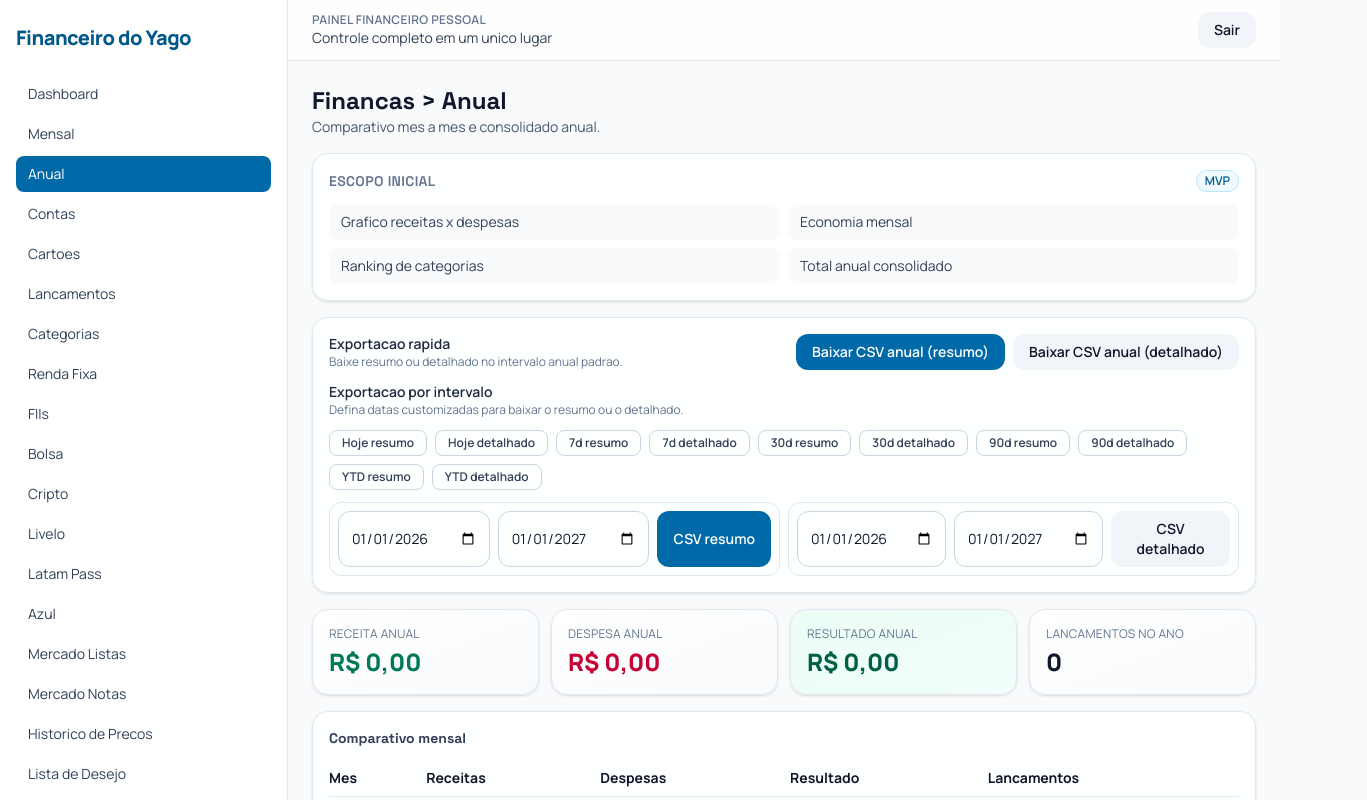
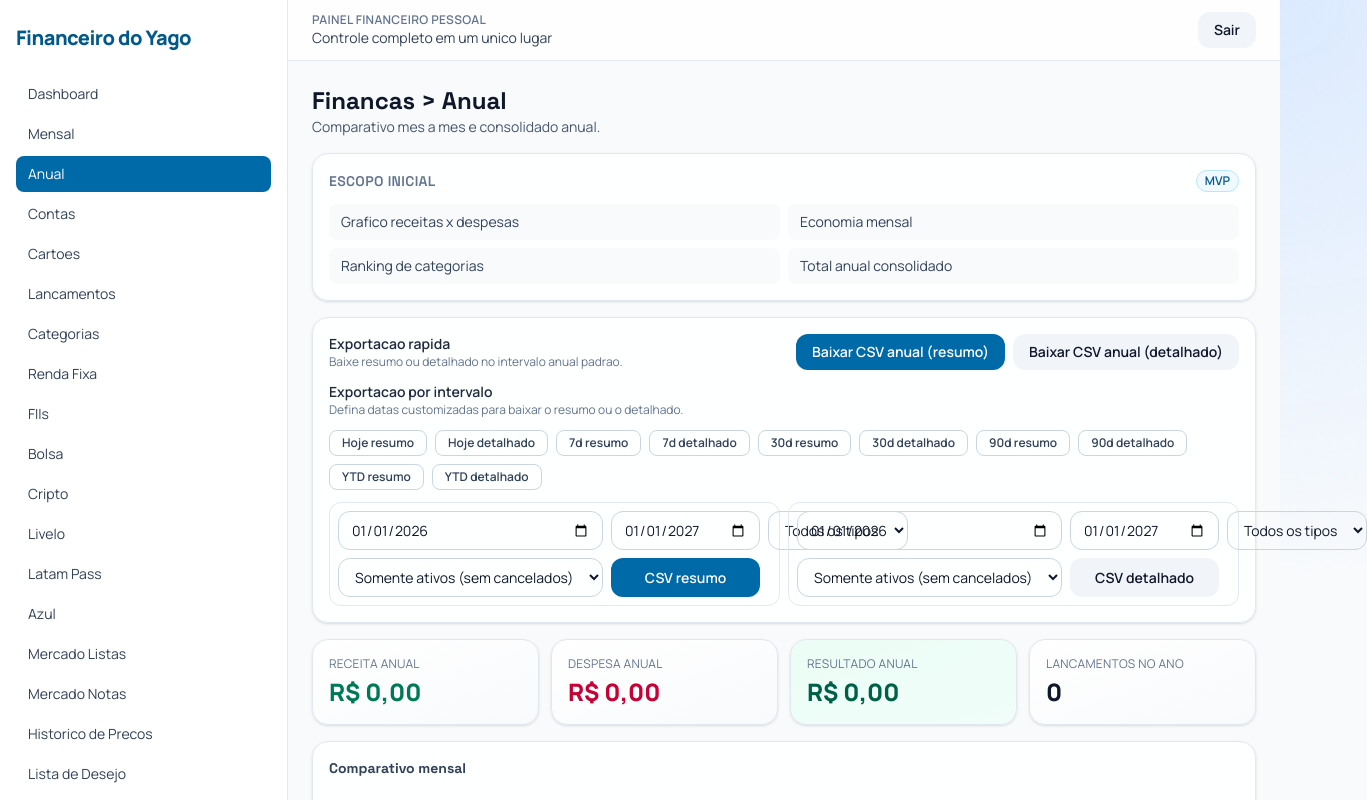
Before and after one commit to profyagosales/Financas-do-Yago-2026, a Next.js app: page /financas/anual in a window 1280 px wide. Shown: the top 800 px of the page, 1367 px wide, since content can reach past the window. Built offline with nearby package versions, Linux system fonts and the light colour scheme; no server answers.

Commit message:
feat: adicionar filtros por tipo e status na exportacao

```diff
--- a/src/app/(protected)/financas/anual/page.tsx
+++ b/src/app/(protected)/financas/anual/page.tsx
@@ -180,6 +180,10 @@ export default async function AnualPage() {
               defaultStart={startYear}
               defaultEnd={endYear}
               submitLabel="CSV resumo"
+              showTypeFilter
+              showStatusFilter
+              defaultTypeFilter="all"
+              defaultStatusFilter="non_canceled"
             />
 
             <ExportRangeForm
@@ -189,6 +193,10 @@ export default async function AnualPage() {
               defaultEnd={endYear}
               submitLabel="CSV detalhado"
               buttonVariant="secondary"
+              showTypeFilter
+              showStatusFilter
+              defaultTypeFilter="all"
+              defaultStatusFilter="non_canceled"
             />
           </div>
         </div>
--- a/src/app/(protected)/financas/mensal/page.tsx
+++ b/src/app/(protected)/financas/mensal/page.tsx
@@ -171,6 +171,10 @@ export default async function MensalPage() {
             defaultStart={startCurrentMonth}
             defaultEnd={endCurrentMonth}
             submitLabel="Baixar CSV customizado"
+            showTypeFilter
+            showStatusFilter
+            defaultTypeFilter="all"
+            defaultStatusFilter="all"
           />
         </div>
       </Card>
--- a/src/app/api/exports/financas/anual/route.ts
+++ b/src/app/api/exports/financas/anual/route.ts
@@ -1,18 +1,8 @@
 import { hasSupabaseEnv } from "@/lib/supabase/env";
+import { csvCell, parseDateRange, parseStatusFilter, parseTypeFilter } from "@/lib/exports/finance-export";
 import { createServerSupabaseClient } from "@/lib/supabase/server";
 
 const MONTHS = ["Jan", "Fev", "Mar", "Abr", "Mai", "Jun", "Jul", "Ago", "Set", "Out", "Nov", "Dez"];
-
-function isIsoDate(value: string | null) {
-  if (!value) return false;
-  return /^\d{4}-\d{2}-\d{2}$/.test(value);
-}
-
-function csvCell(value: unknown) {
-  const raw = String(value ?? "");
-  const escaped = raw.replace(/"/g, '""');
-  return `"${escaped}"`;
-}
 
 export async function GET(request: Request) {
   if (!hasSupabaseEnv()) {
@@ -31,24 +21,35 @@ export async function GET(request: Request) {
 
   const url = new URL(request.url);
   const mode = url.searchParams.get("mode") ?? "summary";
-  const qStart = url.searchParams.get("start");
-  const qEnd = url.searchParams.get("end");
-  const start: string = isIsoDate(qStart) ? (qStart as string) : `${year}-01-01`;
-  const end: string = isIsoDate(qEnd) ? (qEnd as string) : `${year + 1}-01-01`;
-
-  if (start >= end) {
-    return new Response("Intervalo invalido", { status: 400 });
+  const range = parseDateRange(url, `${year}-01-01`, `${year + 1}-01-01`);
+  if (!range.ok) {
+    return new Response(range.error, { status: 400 });
   }
 
-  const { data } = await supabase
+  const start = range.start;
+  const end = range.end;
+  const typeFilter = parseTypeFilter(url);
+  const statusFilter = parseStatusFilter(url, "non_canceled");
+
+  let txQuery = supabase
     .from("transactions")
     .select("id, competency_date, type, status, description, amount")
     .eq("user_id", userId)
     .gte("competency_date", start)
     .lt("competency_date", end)
-    .neq("status", "canceled")
     .order("competency_date", { ascending: true })
     .limit(20000);
+
+  if (typeFilter !== "all") {
+    txQuery = txQuery.eq("type", typeFilter);
+  }
+  if (statusFilter === "non_canceled") {
+    txQuery = txQuery.neq("status", "canceled");
+  } else if (statusFilter !== "all") {
+    txQuery = txQuery.eq("status", statusFilter);
+  }
+
+  const { data } = await txQuery;
 
   const rows = (data ?? []).map((item) => ({
     ...item,
--- a/src/app/api/exports/financas/mensal/route.ts
+++ b/src/app/api/exports/financas/mensal/route.ts
@@ -1,4 +1,5 @@
 import { hasSupabaseEnv } from "@/lib/supabase/env";
+import { csvCell, parseDateRange, parseStatusFilter, parseTypeFilter } from "@/lib/exports/finance-export";
 import { createServerSupabaseClient } from "@/lib/supabase/server";
 
 function monthRange() {
@@ -9,17 +10,6 @@ function monthRange() {
     start: start.toISOString().slice(0, 10),
     end: end.toISOString().slice(0, 10),
   };
-}
-
-function isIsoDate(value: string | null) {
-  if (!value) return false;
-  return /^\d{4}-\d{2}-\d{2}$/.test(value);
-}
-
-function csvCell(value: unknown) {
-  const raw = String(value ?? "");
-  const escaped = raw.replace(/"/g, '""');
-  return `"${escaped}"`;
 }
 
 export async function GET(request: Request) {
@@ -35,26 +25,37 @@ export async function GET(request: Request) {
   }
 
   const url = new URL(request.url);
-  const qStart = url.searchParams.get("start");
-  const qEnd = url.searchParams.get("end");
+  const fallback = monthRange();
+  const range = parseDateRange(url, fallback.start, fallback.end);
+  if (!range.ok) {
+    return new Response(range.error, { status: 400 });
+  }
 
-  const fallback = monthRange();
-  const start: string = isIsoDate(qStart) ? (qStart as string) : fallback.start;
-  const end: string = isIsoDate(qEnd) ? (qEnd as string) : fallback.end;
+  const start = range.start;
+  const end = range.end;
+  const typeFilter = parseTypeFilter(url);
+  const statusFilter = parseStatusFilter(url, "all");
 
-  if (start >= end) {
-    return new Response("Intervalo invalido", { status: 400 });
+  let txQuery = supabase
+    .from("transactions")
+    .select("id, competency_date, type, status, description, amount, category_id")
+    .eq("user_id", userId)
+    .gte("competency_date", start)
+    .lt("competency_date", end)
+    .order("competency_date", { ascending: true })
+    .limit(5000);
+
+  if (typeFilter !== "all") {
+    txQuery = txQuery.eq("type", typeFilter);
+  }
+  if (statusFilter === "non_canceled") {
+    txQuery = txQuery.neq("status", "canceled");
+  } else if (statusFilter !== "all") {
+    txQuery = txQuery.eq("status", statusFilter);
   }
 
   const [{ data: txData }, { data: categoriesData }] = await Promise.all([
-    supabase
-      .from("transactions")
-      .select("id, competency_date, type, status, description, amount, category_id")
-      .eq("user_id", userId)
-      .gte("competency_date", start)
-      .lt("competency_date", end)
-      .order("competency_date", { ascending: true })
-      .limit(5000),
+    txQuery,
     supabase.from("categories").select("id, name").eq("user_id", userId),
   ]);
 
--- a/src/components/finance/export-range-form.tsx
+++ b/src/components/finance/export-range-form.tsx
@@ -10,6 +10,10 @@ interface Props {
   submitLabel: string;
   mode?: "summary" | "detailed";
   buttonVariant?: "primary" | "secondary" | "ghost";
+  showTypeFilter?: boolean;
+  showStatusFilter?: boolean;
+  defaultTypeFilter?: "all" | "income" | "expense" | "transfer" | "adjustment";
+  defaultStatusFilter?: "all" | "non_canceled" | "pending" | "paid" | "canceled";
 }
 
 function isIsoDate(value: string) {
@@ -23,9 +27,15 @@ export function ExportRangeForm({
   submitLabel,
   mode,
   buttonVariant = "primary",
+  showTypeFilter = false,
+  showStatusFilter = false,
+  defaultTypeFilter = "all",
+  defaultStatusFilter = "all",
 }: Props) {
   const [start, setStart] = useState(defaultStart);
   const [end, setEnd] = useState(defaultEnd);
+  const [typeFilter, setTypeFilter] = useState(defaultTypeFilter);
+  const [statusFilter, setStatusFilter] = useState(defaultStatusFilter);
   const [error, setError] = useState<string | null>(null);
   const [submitting, setSubmitting] = useState(false);
 
@@ -49,7 +59,7 @@ export function ExportRangeForm({
   }
 
   return (
-    <form action={action} method="get" onSubmit={handleSubmit} className="grid gap-2 sm:grid-cols-[1fr_1fr_auto] rounded-xl border border-slate-200 p-2">
+    <form action={action} method="get" onSubmit={handleSubmit} className="grid gap-2 rounded-xl border border-slate-200 p-2 md:grid-cols-[1fr_1fr_auto]">
       {mode ? <input type="hidden" name="mode" value={mode} /> : null}
       <input
         type="date"
@@ -67,10 +77,38 @@ export function ExportRangeForm({
         className="rounded-xl border border-slate-300 px-3 py-2 text-sm"
         required
       />
+      {showTypeFilter ? (
+        <select
+          name="type"
+          value={typeFilter}
+          onChange={(event) => setTypeFilter(event.target.value as typeof typeFilter)}
+          className="rounded-xl border border-slate-300 px-3 py-2 text-sm md:col-span-1"
+        >
+          <option value="all">Todos os tipos</option>
+          <option value="income">Receita</option>
+          <option value="expense">Despesa</option>
+          <option value="transfer">Transferencia</option>
+          <option value="adjustment">Ajuste</option>
+        </select>
+      ) : null}
+      {showStatusFilter ? (
+        <select
+          name="status"
+          value={statusFilter}
+          onChange={(event) => setStatusFilter(event.target.value as typeof statusFilter)}
+          className="rounded-xl border border-slate-300 px-3 py-2 text-sm md:col-span-1"
+        >
+          <option value="all">Todos os status</option>
+          <option value="non_canceled">Somente ativos (sem cancelados)</option>
+          <option value="pending">Pendente</option>
+          <option value="paid">Pago</option>
+          <option value="canceled">Cancelado</option>
+        </select>
+      ) : null}
       <Button type="submit" variant={buttonVariant} disabled={submitting || !isValid}>
         {submitting ? "Gerando..." : submitLabel}
       </Button>
-      {error ? <p className="sm:col-span-3 text-xs text-rose-700">{error}</p> : null}
+      {error ? <p className="md:col-span-3 text-xs text-rose-700">{error}</p> : null}
     </form>
   );
 }
--- /dev/null
+++ b/src/lib/exports/finance-export.ts
@@ -0,0 +1,45 @@
+export type TransactionTypeFilter = "all" | "income" | "expense" | "transfer" | "adjustment";
+export type TransactionStatusFilter = "all" | "non_canceled" | "pending" | "paid" | "canceled";
+
+function isIsoDate(value: string | null) {
+  if (!value) return false;
+  return /^\d{4}-\d{2}-\d{2}$/.test(value);
+}
+
+export function parseDateRange(input: URL, fallbackStart: string, fallbackEnd: string) {
+  const qStart = input.searchParams.get("start");
+  const qEnd = input.searchParams.get("end");
+
+  const start: string = isIsoDate(qStart) ? (qStart as string) : fallbackStart;
+  const end: string = isIsoDate(qEnd) ? (qEnd as string) : fallbackEnd;
+
+  if (start >= end) {
+    return { ok: false as const, error: "Intervalo invalido" };
+  }
+
+  return {
+    ok: true as const,
+    start,
+    end,
+  };
+}
+
+export function parseTypeFilter(input: URL): TransactionTypeFilter {
+  const raw = input.searchParams.get("type");
+  if (raw === "income" || raw === "expense" || raw === "transfer" || raw === "adjustment") return raw;
+  return "all";
+}
+
+export function parseStatusFilter(input: URL, fallback: TransactionStatusFilter = "all"): TransactionStatusFilter {
+  const raw = input.searchParams.get("status");
+  if (raw === "all" || raw === "non_canceled" || raw === "pending" || raw === "paid" || raw === "canceled") {
+    return raw;
+  }
+  return fallback;
+}
+
+export function csvCell(value: unknown) {
+  const raw = String(value ?? "");
+  const escaped = raw.replace(/"/g, '""');
+  return `"${escaped}"`;
+}
```
Also changed, not shown: 2 other files (tests, documents, lock files or other folders).
